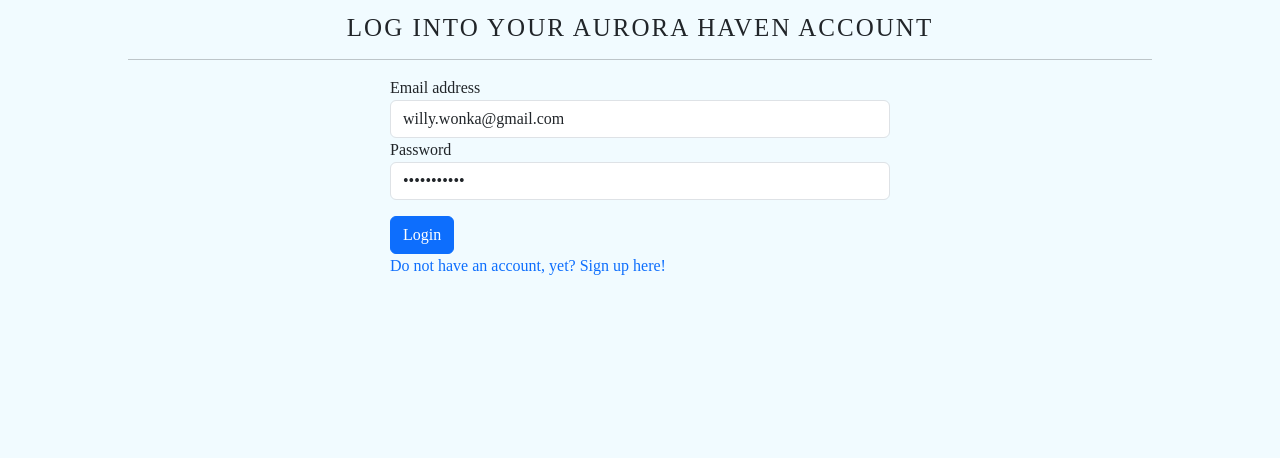
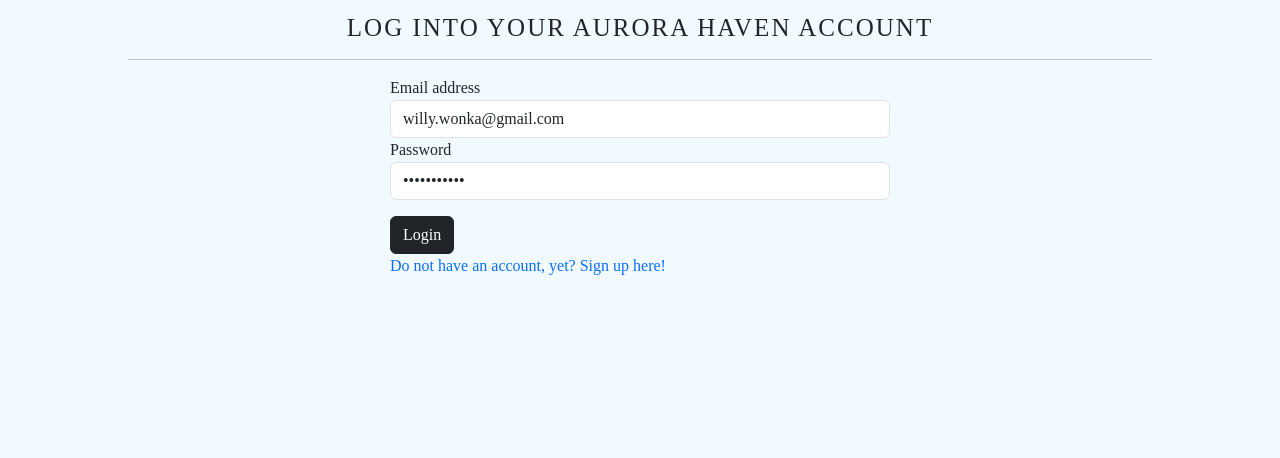
Before and after one commit to polakovap/WD_Final_Project, a plain HTML site: page login.html in a window 1280 px wide. Shown: the part 115-573 px from the top of the page. Drawn offline with nearby package versions, Linux system fonts and the light colour scheme.

Commit message:
Update login.html

```diff
--- a/login.html
+++ b/login.html
@@ -74,7 +74,7 @@
                             <input type="password" class="form-control" id="passwordID" name="password" value="Willy123456" required>
                         </div>
                         <div class="mt-3 form-group">
-                            <input type='submit' class="btn btn-primary" value="Login">
+                            <input type='submit' class="btn btn-dark" value="Login">
                         </div>
                     </form>
                     <p> <a href="register.html" id="link">Do not have an account, yet? Sign up here!</a></p>
```
